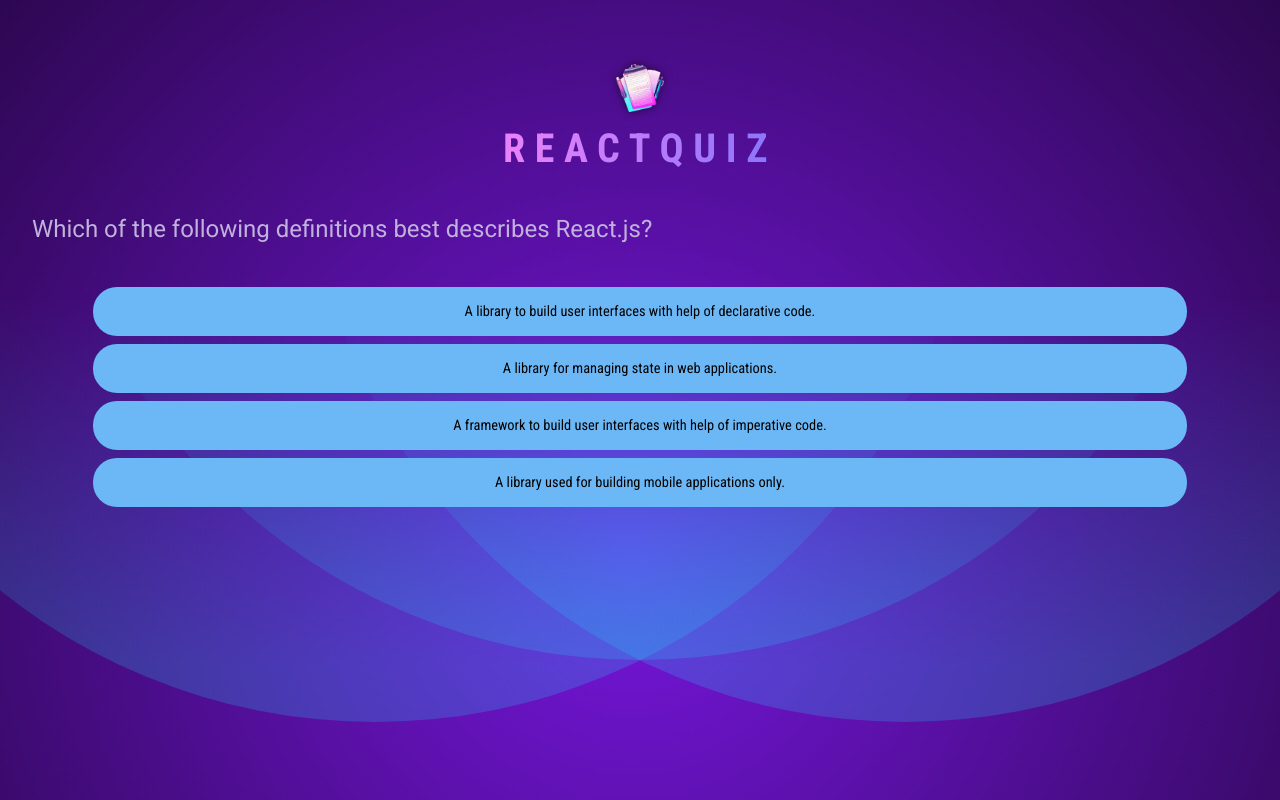
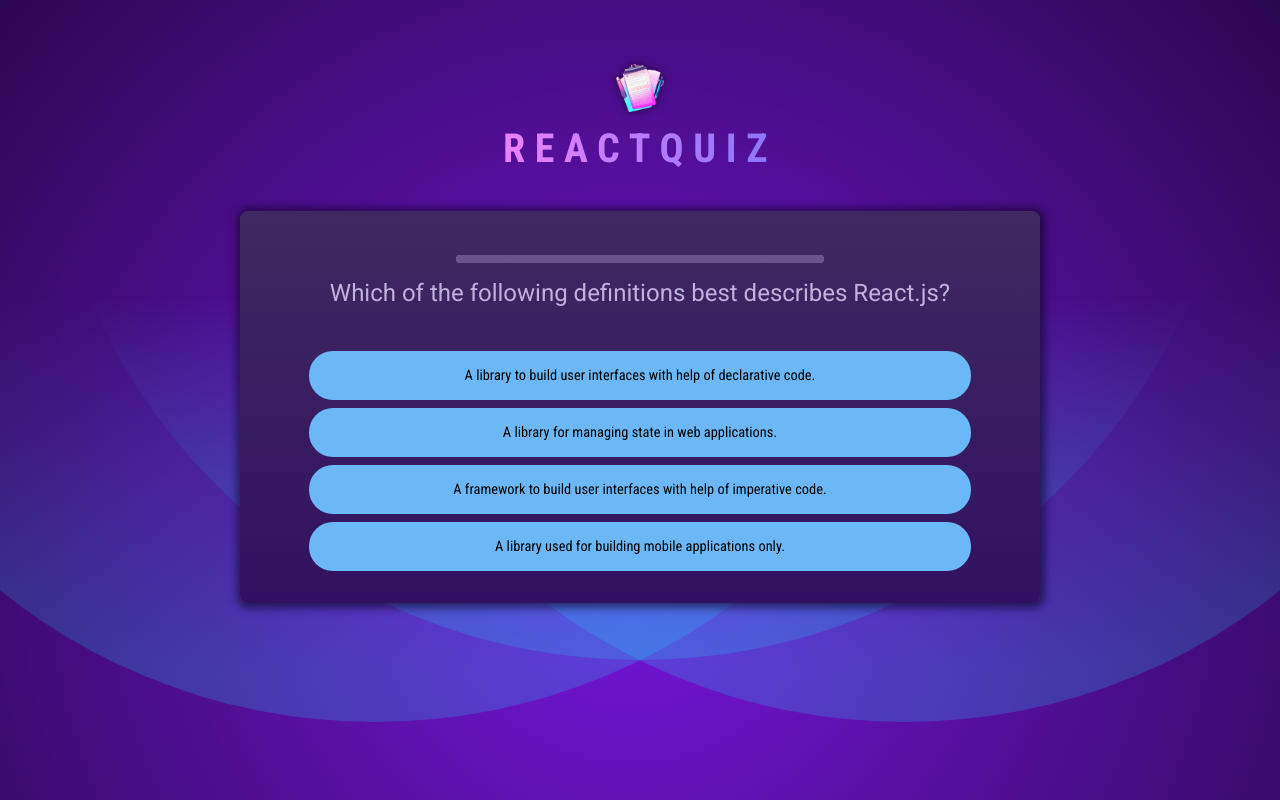
Before and after one commit to MinHan-Kyaw/React_Quiz, a React (Vite) app: page / in a window 1280 px wide. Built offline with nearby package versions, Linux system fonts and the light colour scheme.

Commit message:
Adding Question Timers

```diff
--- /dev/null
+++ b/src/components/QuestionTimer.jsx
@@ -0,0 +1,16 @@
+import { useEffect, useState } from "react";
+
+export default function QuestionTimer({ timeout, onTimeout }) {
+  const [remainingTime, setRemainingTime] = useState(timeout);
+  useEffect(() => {
+    setTimeout(onTimeout, timeout);
+  }, [onTimeout, timeout]);
+  useEffect(() => {
+    setInterval(() => {
+      setRemainingTime((prevRemainingTime) => prevRemainingTime - 100);
+    }, 100);
+  }, []);
+  return (
+    <progress id="question-time" max={timeout} value={remainingTime}></progress>
+  );
+}
--- a/src/components/Quiz.jsx
+++ b/src/components/Quiz.jsx
@@ -1,5 +1,6 @@
 import { useState } from "react";
 import QUESTIONS from "../questions.js";
+import QuestionTimer from "./QuestionTimer.jsx";
 import quizCompleteImg from "../assets/quiz-complete.png";
 
 export default function Quiz() {
@@ -14,28 +15,36 @@
     });
   }
 
-  if(quizIsComplete) {
+  if (quizIsComplete) {
     return (
       <div id="summary">
         <img src={quizCompleteImg} alt="Trophy icon" />
         <h2>Quiz Completed!</h2>
       </div>
-    )
+    );
   }
 
   const shuffledQuestions = [...QUESTIONS[activeQuestionIndex].answers];
   shuffledQuestions.sort(() => Math.random() - 0.5);
 
   return (
+    <div id="quiz">
       <div id="question">
+        <QuestionTimer
+          timeout={10000}
+          onTimeout={() => handleSelectAnswer(null)}
+        />
         <h2>{QUESTIONS[activeQuestionIndex].text}</h2>
         <ul id="answers">
           {QUESTIONS[activeQuestionIndex].answers.map((answer) => (
             <li key={answer} className="answer">
-            <button onClick={() => handleSelectAnswer(answer)}>{answer}</button>
+              <button onClick={() => handleSelectAnswer(answer)}>
+                {answer}
+              </button>
             </li>
           ))}
         </ul>
       </div>
+    </div>
   );
 }
```
Lines whose indentation alone changed are shown as unchanged.
